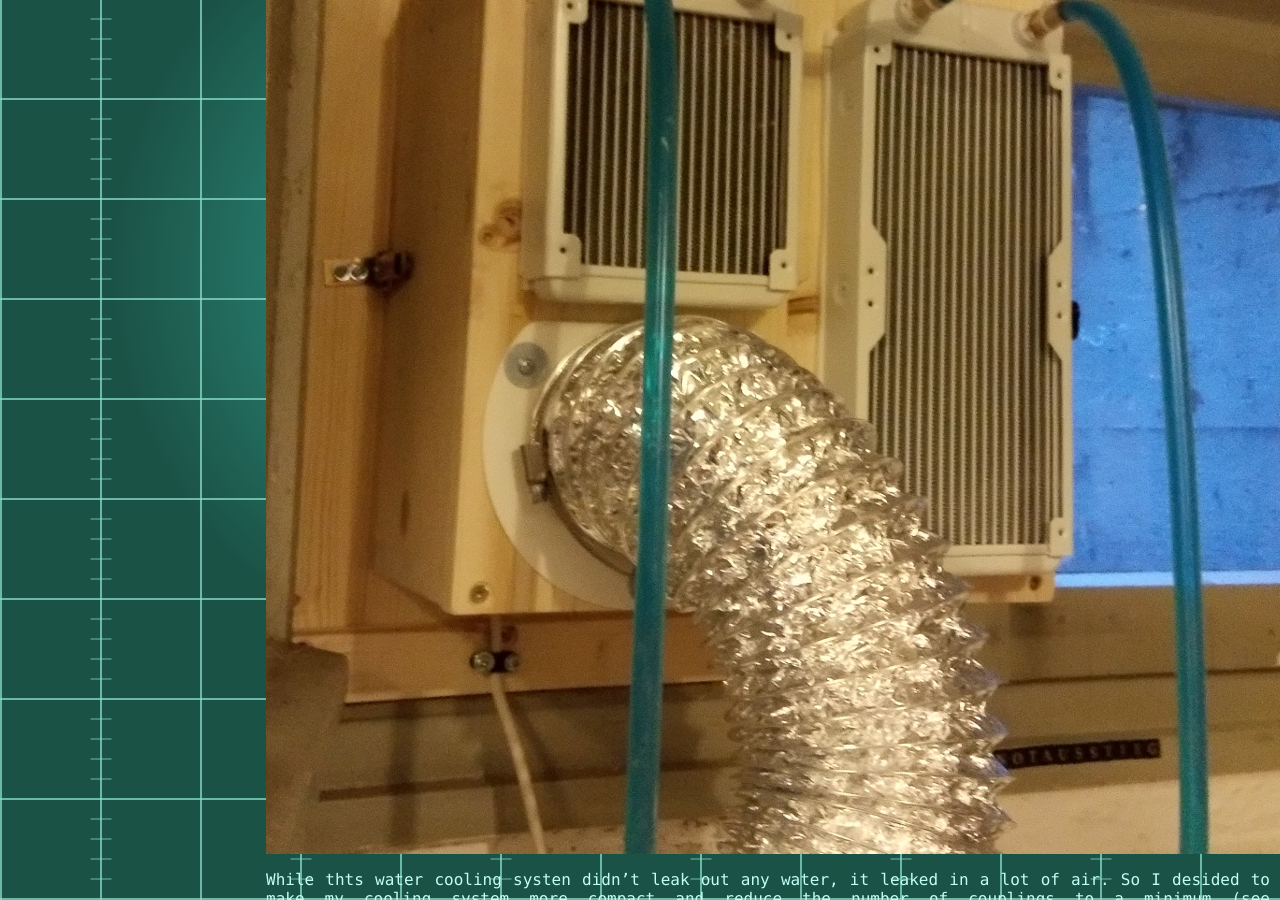
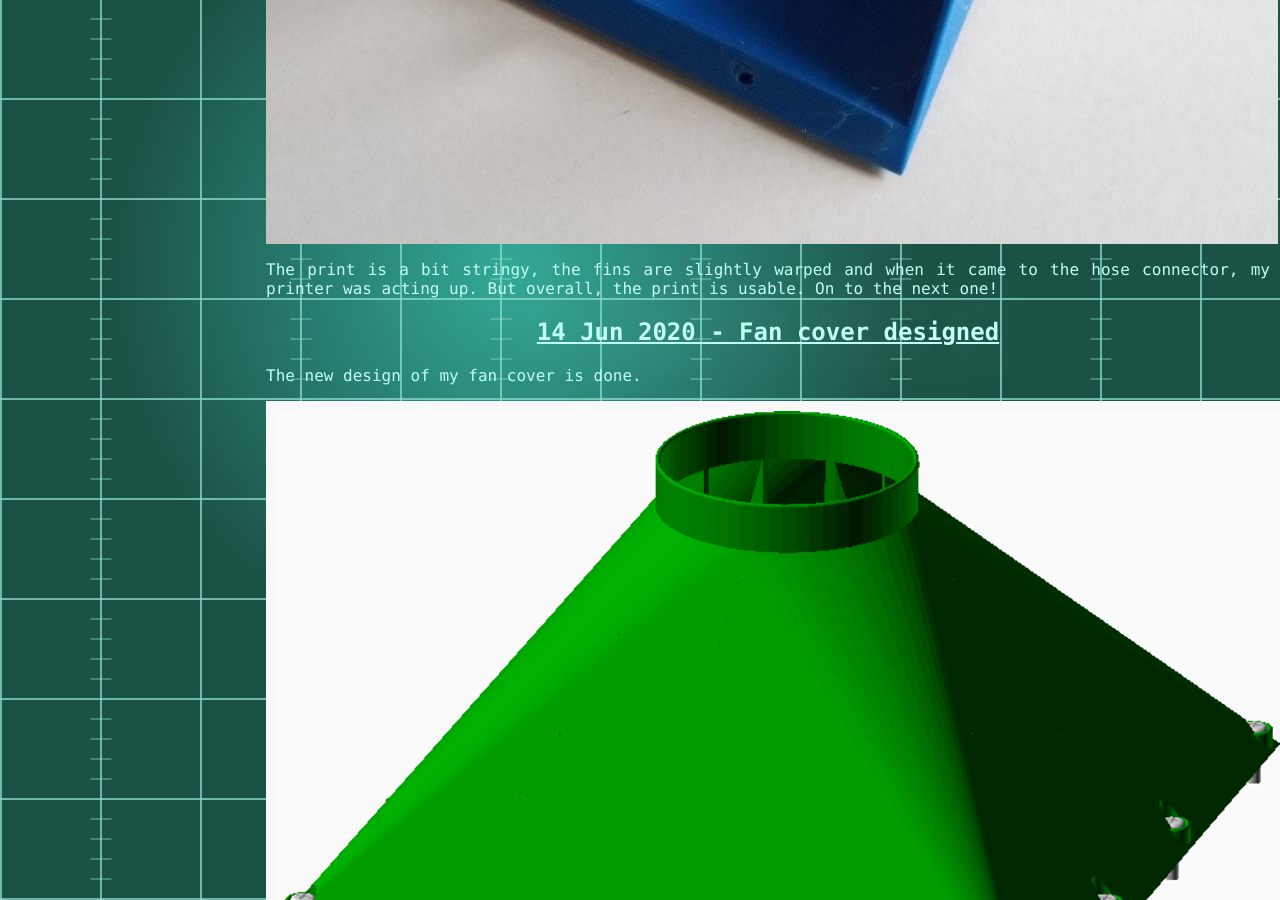
Before and after one commit to hotwolf/DIYVent, a Jekyll site: the page built from index.html, in a window 1280 px wide and 900 px high, scrolled down 2777 px. Built offline with Jekyll 4.4.1, drawn with Linux system fonts in a browser that asks for light colours; some of the changed text lies outside the part shown.

Commit message:
new post

```diff
--- a/_posts/2020-06-14-fan-cover-designed.md
+++ b/_posts/2020-06-14-fan-cover-designed.md
@@ -3,7 +3,7 @@
 title:  Fan cover designed
 ---
 
-The new design of my fan cover is dome.
+The new design of my fan cover is done.
 
 ![Fan cover]({{ site.url }}/images/2020-06-14-fan_cover.png)
 
--- /dev/null
+++ b/_posts/2020-06-15-first-corner-printed.md
@@ -0,0 +1,13 @@
+---
+layout: post
+title:  First corner printed
+---
+
+The first corner of the fan cover is finished. It took over 20 hours to print.
+
+![First print (outside)]({{ site.url }}/images/2020-06-15-1st_print_outside.jpg)
+![First print (inside)]({{ site.url }}/images/2020-06-15-1st_print_inside.jpg)
+
+The print is a bit stringy, the fins are slightly warped and when it came to the
+hose connector, my printer was acting up. But overall, the print is usable.
+On to the next one!
```
Also changed, not shown: images/2020-06-15-1st_print_inside.jpg (added), images/2020-06-15-1st_print_outside.jpg (added).
